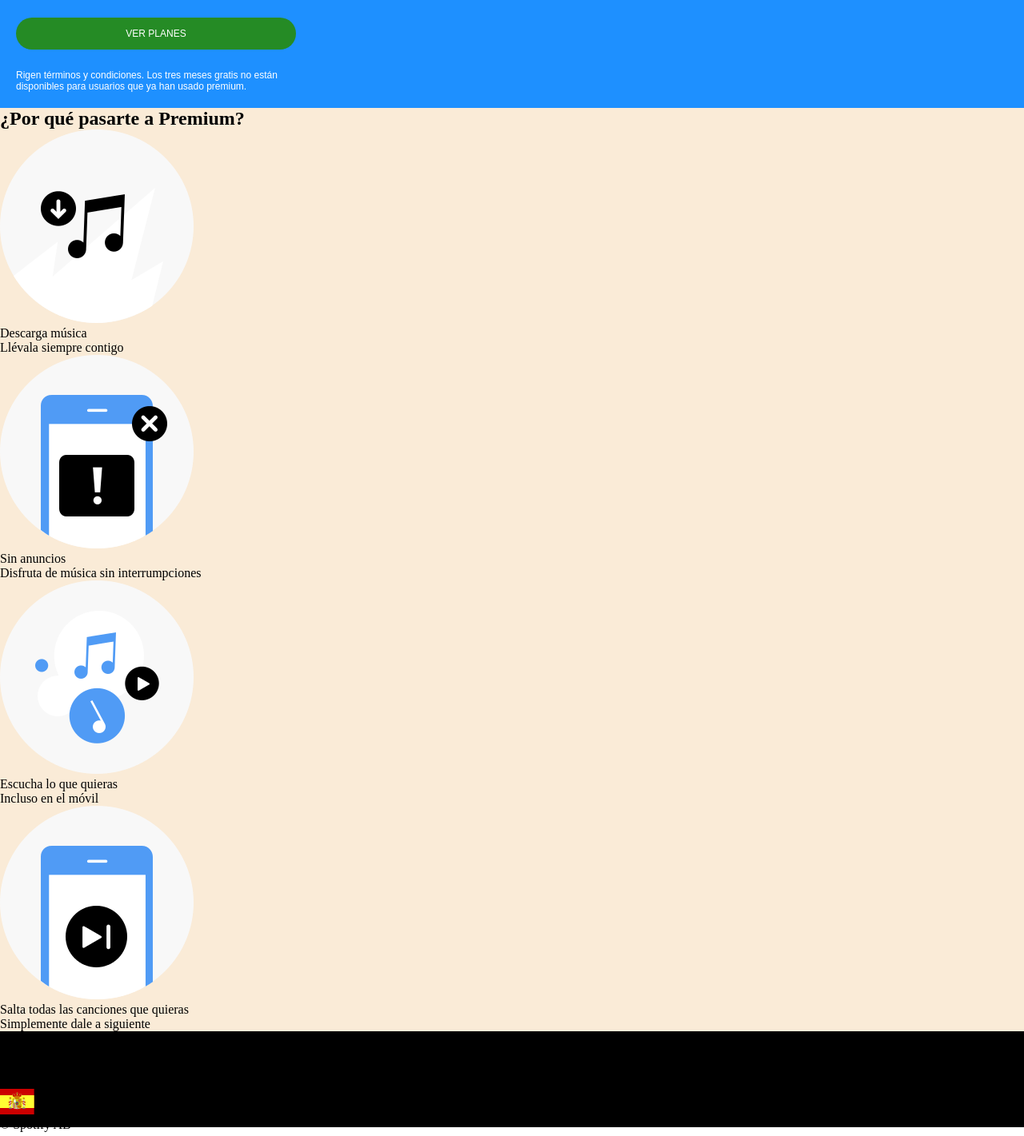
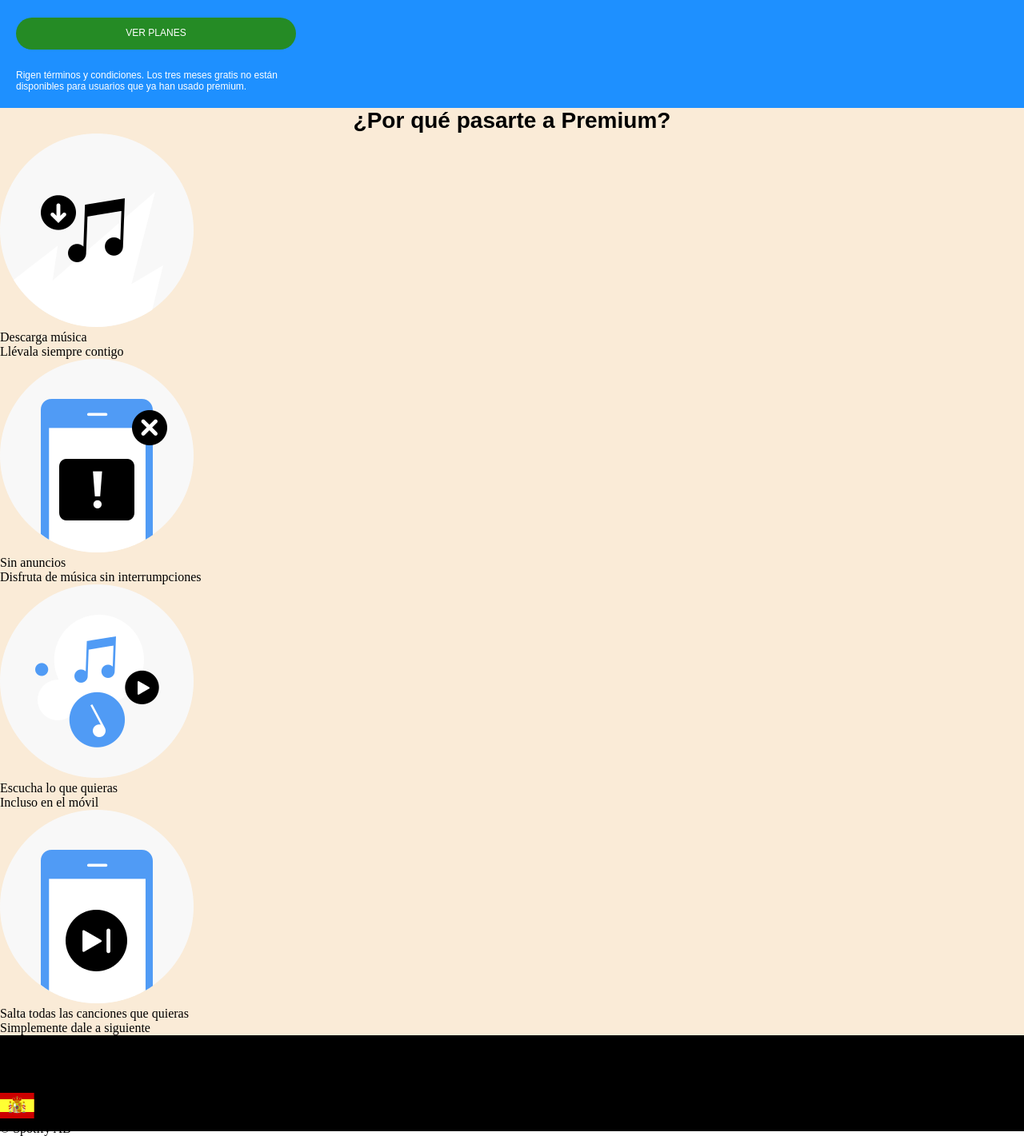
Before and after one commit to elialcodes/promo-W-module-1-pair-5-spotify, a plain HTML site: page index.html in a window 1280 px wide. Shown: the part 184-1605 px from the top of the page at 80% size. Drawn offline with Linux system fonts and the light colour scheme.

Commit message:
Button modificated and section estructure

```diff
--- a/css/style.css
+++ b/css/style.css
@@ -44,7 +44,7 @@
   font-size: 20px;
   font-family: Arial, Helvetica, sans-serif;
 }
-.button {
+.ver-planes {
   background-color: rgb(37, 139, 37);
   width: 350px;
   height: 40px;
@@ -54,6 +54,9 @@
   font-family: Arial, Helvetica, sans-serif;
   font-size: 12px;
   margin: 15px 0;
+  padding-top: 12px;
+  text-align: center;
+  text-decoration: none;
 }
 .terminos {
   font-family: Arial, Helvetica, sans-serif;
@@ -63,6 +66,12 @@
   background-color: antiquewhite;
   height: 60%;
 }
+.section-2 h2 {
+  font-family: Arial, Helvetica, sans-serif;
+  font-size: 28px;
+  text-align: center;
+}
+
 .footer {
   background-color: black;
   height: 120px;
--- a/index.html
+++ b/index.html
@@ -39,7 +39,7 @@
       <section class="section-1">
         <h1>Prueba Premium gratis 3 meses</h1>
         <h3>Escucha millones de canciones sin anuncios, a la carta y sin <br />conexión</h3>
-        <button class="button">VER PLANES</button>
+        <a href="#" class="ver-planes">VER PLANES</a>
         <p class="terminos">
           Rigen términos y condiciones. Los tres meses gratis no están <br />disponibles para
           usuarios que ya han usado premium.
@@ -47,25 +47,44 @@
       </section>
       <section class="section-2">
         <h2>¿Por qué pasarte a Premium?</h2>
-        <article>
+        <article class="article">
+          <figure class="figure">
             <img src="./Imagenes Spotify/benefit-1.png" alt="Descarga música" />
+          </figure>
+          <div class="texto-icono">
             <p>Descarga música</p>
             <p>Llévala siempre contigo</p>
+          </div>
         </article>
-        <article>
+        <article class="article">
+          <figure class="figure">
             <img src="./Imagenes Spotify/benefit-2.png" alt="Sin anuncios" />
+          </figure>
+          <div class="texto-icono">
             <p>Sin anuncios</p>
             <p>Disfruta de música sin interrumpciones</p>
+          </div>
         </article>
-        <article>
+        <article class="article">
+          <figure class="figure">
             <img src="./Imagenes Spotify/benefit-3.png" alt="Escucha lo que quieras" />
+          </figure>
+          <div class="texto-icono">
             <p>Escucha lo que quieras</p>
             <p>Incluso en el móvil</p>
+          </div>
         </article>
-        <article>
-          <img src="./Imagenes Spotify/benefit-4.png" alt="Salta todas las canciones que quieras" />
+        <article class="article">
+          <figure class="figure">
+            <img
+              src="./Imagenes Spotify/benefit-4.png"
+              alt="Salta todas las canciones que quieras"
+            />
+          </figure>
+          <div class="texto-icono">
             <p>Salta todas las canciones que quieras</p>
             <p>Simplemente dale a siguiente</p>
+          </div>
         </article>
       </section>
     </main>
```
Lines whose indentation alone changed are shown as unchanged.
